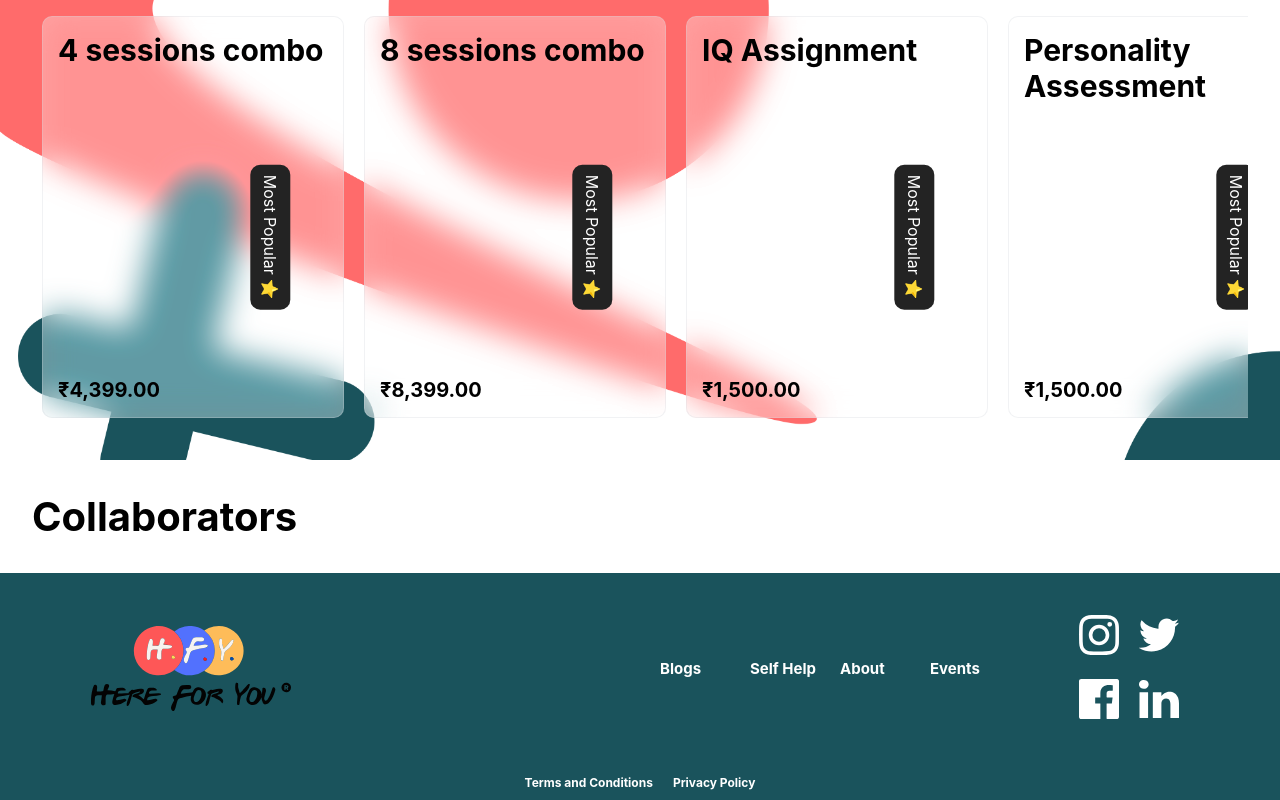
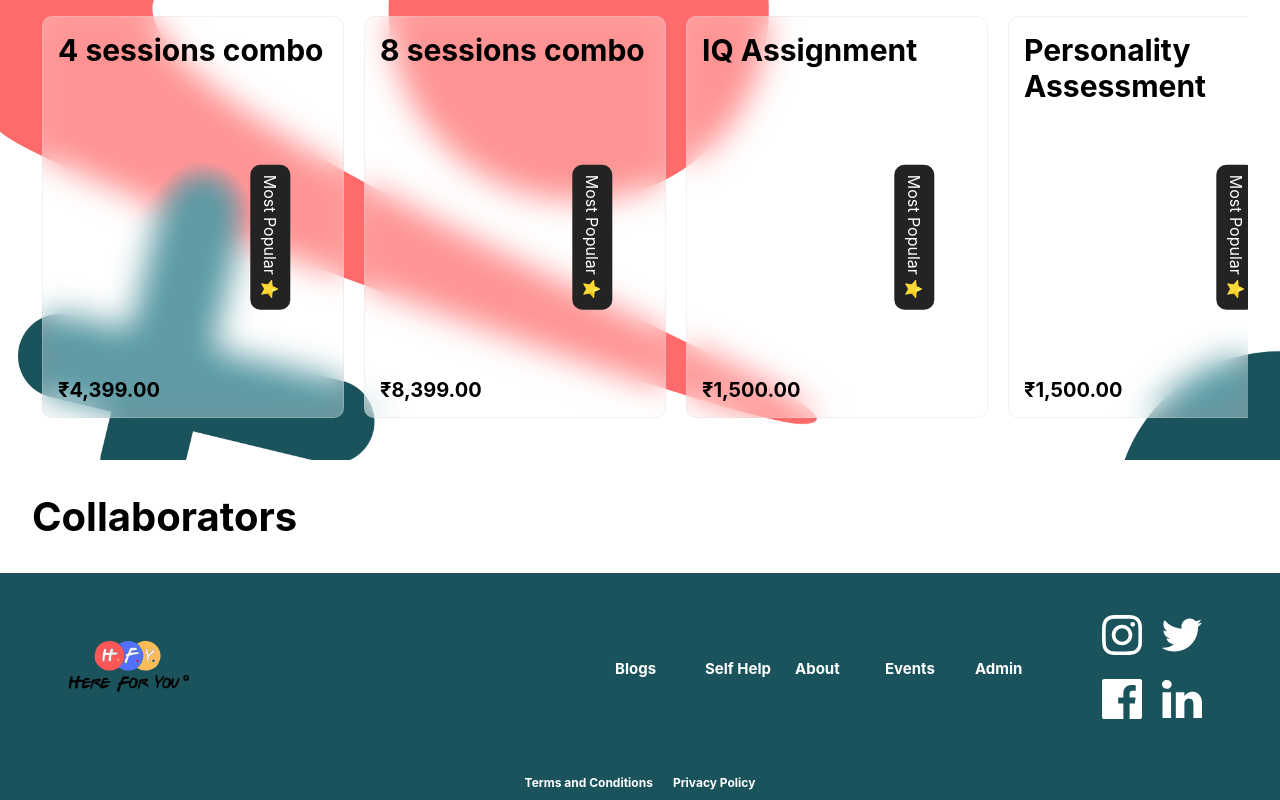
Before and after one commit to Arun89-crypto/hereForYou, a React (Create React App) app: page / in a window 1280 px wide. Shown: the part 3484-4284 px from the top of the page. Built offline with nearby package versions, Linux system fonts and the light colour scheme.

Commit message:
info done

```diff
--- a/src/Components/Footer/Footer.css
+++ b/src/Components/Footer/Footer.css
@@ -72,7 +72,7 @@
   margin: 10px;
   font-size: 12px;
 }
-@media screen and (max-width: 1000px) {
+@media screen and (max-width: 1070px) {
   .footer {
     grid-template-columns: repeat(1, 0fr);
     width: auto;
--- a/src/Components/Footer/Footer.js
+++ b/src/Components/Footer/Footer.js
@@ -9,7 +9,9 @@ function Footer() {
 
             <div className="footer">
                 <div className="left__footer flex__center">
-                    <img src={Logo} alt=''></img>
+                    <Link to='/'>
+                        <img src={Logo} alt=''></img>
+                    </Link>
                 </div>
                 <div>
                     <div className="right__footer">
@@ -19,11 +21,14 @@ function Footer() {
                         <Link to='/selfhelp' style={{ textDecoration: 'none' }} className='nav__link'>
                             Self Help
                         </Link>
-                        <Link to='/selfhelp' style={{ textDecoration: 'none' }} className='nav__link'>
+                        <Link to='/about' style={{ textDecoration: 'none' }} className='nav__link'>
                             About
                         </Link>
-                        <Link to='/selfhelp' style={{ textDecoration: 'none' }} className='nav__link'>
+                        <Link to='/events' style={{ textDecoration: 'none' }} className='nav__link'>
                             Events
+                        </Link>
+                        <Link to='/admin' style={{ textDecoration: 'none' }} className='nav__link'>
+                            Admin
                         </Link>
                     </div>
                 </div>
```
Also changed, not shown: src/Components/Dashboard/Dashboard.js (+6 -5 lines).
